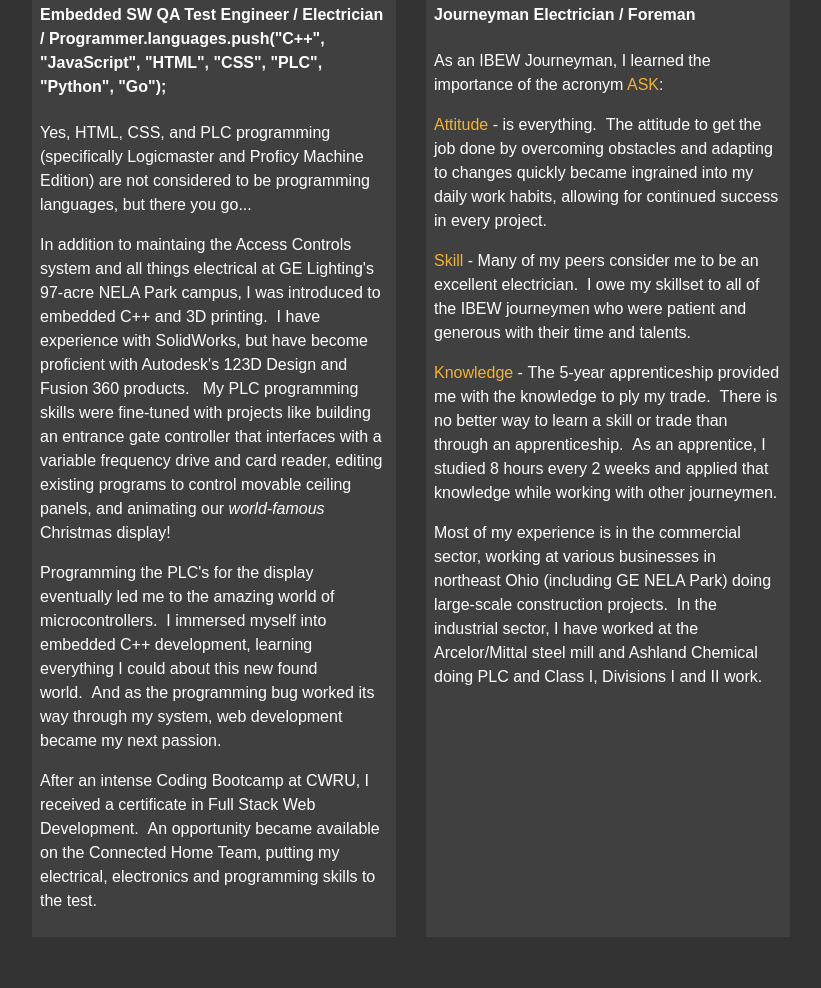
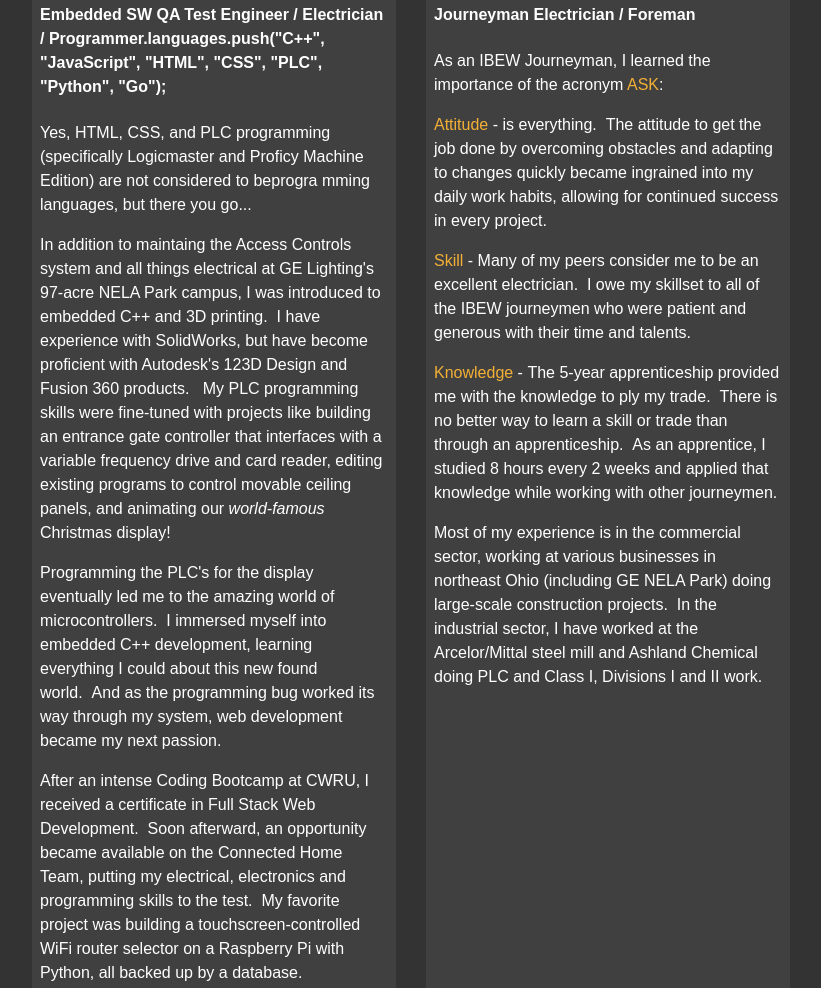
Before and after one commit to Blitz72/Modern-Portfolio, a website: page dist/about.html in a window 1280 px wide. Shown: the part 760-1748 px from the top of the page, without its empty margins (32-853 px from the left). Drawn offline with Linux system fonts and the light colour scheme.

Commit message:
Updated employment section of aboute.html.

```diff
--- a/dist/about.html
+++ b/dist/about.html
@@ -74,8 +74,7 @@
                     "CSS", "PLC", "Python", "Go");</h4>
                 <p>
                     Yes, HTML, CSS, and PLC programming (specifically Logicmaster and Proficy Machine Edition) are not
-                    considered to be
-                    programming languages, but there you go...
+                    considered to beprogra mming languages, but there you go...
                 </p>
                 <p>
                     In addition to maintaing the Access Controls
@@ -96,8 +95,11 @@
                 </p>
                 <p>
                     After an intense Coding Bootcamp at CWRU, I received a certificate in Full
-                    Stack Web Development.&nbsp;&nbsp;An opportunity became available on the Connected Home Team,
-                    putting my electrical, electronics and programming skills to the test.
+                    Stack Web Development.&nbsp;&nbsp;Soon afterward, an opportunity became available on the Connected
+                    Home Team, putting my electrical, electronics and programming skills to the test.&nbsp;&nbsp;My
+                    favorite project was building a touchscreen-controlled WiFi router selector on a Raspberry Pi
+                    with Python, all backed up by a database.
+
                 </p>
             </div>
 
```
